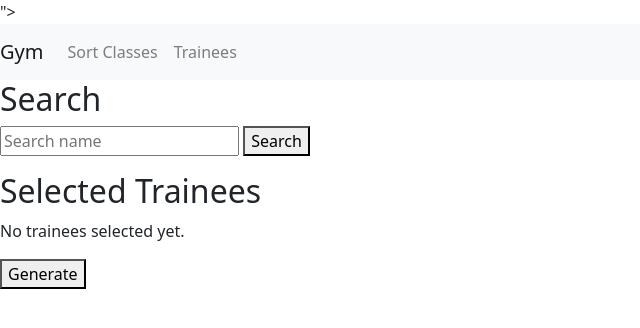
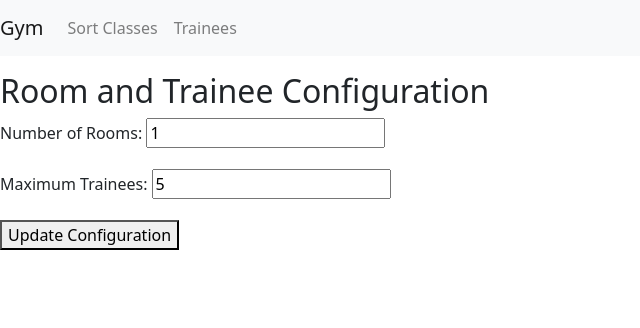
Before and after one commit to PhilipKalts/gym-sort-web-app, a Django app: page / in a window 1280 px wide. Shown: the top 328 px of the page, without its empty margins (0-640 px from the left). Run offline with Django 3.2, Linux system fonts and the light colour scheme; data comes from the database, SQL or seed files in the repository; both versions use the stored data as it was after the commit; some libraries are stand-ins or nearby versions.

Commit message:
Create Rooms Functionality

```diff
--- a/gym/gym/gym/static/gym/trainee.js
+++ b/gym/gym/gym/static/gym/trainee.js
@@ -1,8 +1,15 @@
+let numRooms = 1;
+let maxTrainees = 5;
 let selectedTrainees = [];
 
+
 document.addEventListener('DOMContentLoaded', function () {
-    document.getElementById("search-button").addEventListener("click", searchTrainee)
+    document.getElementById("search-button").addEventListener("click", searchTrainee);
+    document.getElementById("update-config").addEventListener("click", updateConfiguration);
+    setStateForConfigurations();
 });
+
+
 
 function searchTrainee() {
     const searchInput = document.getElementById("search-input").value.trim();
@@ -49,9 +56,11 @@ function searchTrainee() {
     }
 }
 
+
+
 function selectTrainee(name, score, comments) {
-    if (selectedTrainees.length >= 20) {
-        alert("You can only select up to 20 trainees.");
+    if (selectedTrainees.length >= maxTrainees) {
+        alert(`$You can only select up to ${maxTrainees} trainees.`);
         return;
     }
 
@@ -62,7 +71,7 @@ function selectTrainee(name, score, comments) {
 
     selectedTrainees.push({ name, score, comments });
     updateSelectedTraineesUI();
-}
+    markTrainee();
 
     function updateSelectedTraineesUI() {
         const selectedContainer = document.getElementById("selected-trainees");
@@ -78,6 +87,29 @@ function updateSelectedTraineesUI() {
             selectedContainer.appendChild(traineeDiv);
         });
     }
+
+    function markTrainee() {
+        const csrfToken = document.querySelector('meta[name="csrf-token"]').getAttribute('content');
+
+        fetch(`/mark-selected/`, {
+            method: "POST",
+            headers: {
+                "Content-Type": "application/json",
+                "X-CSRFToken": csrfToken,
+            },
+            body: JSON.stringify({ name }),
+        })
+        .then(response => response.json())
+        .then(data => {
+            if (!data.success) {
+                alert(data.message);
+            }
+        })
+        .catch(error => console.error("Error:", error));
+    }
+}
+
+
 
 function deleteTrainee(name) {
     if (!confirm(`Are you sure you want to delete trainee ${name}?`)) {
@@ -169,3 +201,46 @@ function submitEdit() {
         }
     }
 }
+
+
+
+function updateConfiguration() {
+    const numRoomsInput = document.getElementById("num-rooms").value;
+    const maxTraineesInput = document.getElementById("max-trainees").value;
+
+    if (!numRoomsInput || !maxTraineesInput) {
+        alert("Please provide valid inputs for both fields.");
+        return;
+    }
+
+    const parsedRooms = parseInt(numRoomsInput);
+    const parsedMaxTrainees = parseInt(maxTraineesInput);
+
+    if (parsedRooms < 1 || parsedMaxTrainees < 1) {
+        alert("Both values must be 1 or greater.");
+        return;
+    }
+
+    numRooms = parsedRooms;
+    maxTrainees = parsedMaxTrainees;
+
+    document.getElementById("hidden-num-rooms").value = numRooms;
+
+    alert(`Configuration updated! Rooms: ${numRooms}, Max Trainees: ${maxTrainees}`);
+    setDefaultState();
+}
+
+
+
+function setStateForConfigurations() {
+    document.getElementById('div_search').style.display = 'none';
+    document.getElementById('div_selected_trainees').style.display = 'none';
+}
+
+
+
+function setDefaultState() {
+    document.getElementById('config').style.display = 'none';
+    document.getElementById('div_search').style.display = 'block';
+    document.getElementById('div_selected_trainees').style.display = 'block';
+}
--- a/gym/gym/gym/templates/gym/index.html
+++ b/gym/gym/gym/templates/gym/index.html
@@ -1,11 +1,36 @@
 {% extends "gym/layout.html" %}
 {% load static %}
+
+{% block script %}
+<script src="{% static 'gym/trainee.js' %}"></script>
+{% endblock %}
 
 
 {% block body %}
 {% csrf_token %}
+<meta name="csrf-token" content="{{ csrf_token }}">
+
+<!-- #region Inputs for Room and Trainee Limit -->
+<div id="config">
+    <p></p>
+    <h2>Room and Trainee Configuration</h2>
+    <form id="config-form">
+        <p>
+            <label for="num-rooms">Number of Rooms:</label>
+            <input id="num-rooms" type="number" min="1" value="1">
+        </p>
+        <p>
+            <label for="max-trainees">Maximum Trainees:</label>
+            <input id="max-trainees" type="number" min="1" value="5">
+        </p>
+        <button type="button" id="update-config">Update Configuration</button>
+    </form>
+</div>
+<!-- #endregion -->
 
 <!-- #region Search -->
+<div id="div_search">
+    <p></p>
     <h2>Search</h2>
     <p>
         <input id="search-input" type="text" placeholder="Search name">
@@ -14,21 +39,21 @@
     <div id="results-container">
         <!--Results are displayed here-->
     </div>
+</div>
 <!-- #endregion -->
 
 <!-- #region Selected Trainees -->
-
+<div id="div_selected_trainees">
+    <p></p>
     <h2>Selected Trainees</h2>
     <div id="selected-trainees">
         <p>No trainees selected yet.</p>
     </div>
-<button href="generate">Generate</button>
-
+    <form id="generate-form" action="{% url 'generate_rooms' %}" method="get">
+        <input type="hidden" name="num_rooms" id="hidden-num-rooms" value="1">
+        <button type="submit">Generate Rooms</button>
+    </form>
+</div>
 <!-- #endregion -->
 
 {% endblock %}
-
-
-{% block script %}
-<script src="{% static 'gym/trainee.js' %}"></script>
-{% endblock %}
--- a/gym/gym/gym/templates/gym/layout.html
+++ b/gym/gym/gym/templates/gym/layout.html
@@ -5,7 +5,6 @@
 <head>
     {% block script %}
     {% endblock %}
-    <meta name="csrf-token" content="{% csrf_token %}">
     <title>{% block title %}Gym{% endblock %}</title>
     <link rel="stylesheet" href="https://stackpath.bootstrapcdn.com/bootstrap/4.4.1/css/bootstrap.min.css" integrity="sha384-Vkoo8x4CGsO3+Hhxv8T/Q5PaXtkKtu6ug5TOeNV6gBiFeWPGFN9MuhOf23Q9Ifjh" crossorigin="anonymous">
     <!--<link href="{% static 'gym/styles.css' %}" rel="stylesheet">-->
--- a/gym/gym/gym/urls.py
+++ b/gym/gym/gym/urls.py
@@ -27,4 +27,6 @@ urlpatterns = [
     path("edit-trainee/", views.edit_trainee, name="edit_trainee"),
     path("search-trainee/", views.search_trainee, name="search_trainee"),
     path("delete-trainee/", views.delete_trainee, name="delete_trainee"),
+    path("generate-rooms", views.generate_rooms, name="generate_rooms"),
+    path("mark-selected/", views.mark_selected, name="mark_selected"),
 ]
--- a/gym/gym/gym/views.py
+++ b/gym/gym/gym/views.py
@@ -12,6 +12,8 @@ from django.views.decorators.csrf import csrf_exempt
 
 
 def index(request):
+    print("hello");
+    Trainee.objects.filter(selected=True).update(selected=False)
     return render(request, "gym/index.html")
 
 def trainees(request):
@@ -70,6 +72,7 @@ def edit_trainee(request):
         trainee.score = int(score)
         trainee.comments = comments
         trainee.save()
+        print(trainee.selected)
         return JsonResponse({"success": True, "message": "Trainee updated successfully!"})
     except Trainee.DoesNotExist:
         return JsonResponse({"success": False, "message": "Trainee not found."})
@@ -88,3 +91,34 @@ def delete_trainee(request):
         return JsonResponse({"success": True, "message": f"Trainee {name} deleted successfully!"})
     except Trainee.DoesNotExist:
         return JsonResponse({"success": False, "message": "Trainee not found."})
+
+
+
+@csrf_exempt
+def mark_selected(request):
+    print("W")
+    if request.method == "POST":
+        data = json.loads(request.body)
+        name = data.get("name")
+        try:
+            trainee = Trainee.objects.get(name=name)
+            trainee.selected = True
+            trainee.save()
+            return JsonResponse({"success": True, "message": "Trainee marked as selected."})
+        except Trainee.DoesNotExist:
+            return JsonResponse({"success": False, "message": "Trainee not found."})
+    return JsonResponse({"success": False, "message": "Invalid request method."})
+
+
+
+def generate_rooms(request):
+    selected_trainees = Trainee.objects.filter(selected=True).order_by("-score")
+    num_rooms = int(request.GET.get("num_rooms", 2))
+
+    # Create rooms with balanced distribution
+    rooms = {i + 1: [] for i in range(num_rooms)}
+    for index, trainee in enumerate(selected_trainees):
+        room_number = (index % num_rooms) + 1
+        rooms[room_number].append(trainee)
+
+    return render(request, "gym/rooms.html", {"rooms": rooms})
--- a/gym/gym/trainees/models.py
+++ b/gym/gym/trainees/models.py
@@ -4,6 +4,7 @@ class Trainee(models.Model):
     name = models.CharField(max_length=50)
     score = models.IntegerField(default=1)
     comments = models.TextField(blank=True, null=True)
+    selected = models.BooleanField(default=False)
 
     def __str__(self):
         return self.name
```
Also changed, not shown: gym/gym/gym/templates/gym/rooms.html (added, +33 -0 lines), gym/gym/db.sqlite3, gym/gym/trainees/migrations/0003_trainee_selected.py (added), 1 other file. Lines whose indentation alone changed are shown as unchanged.
